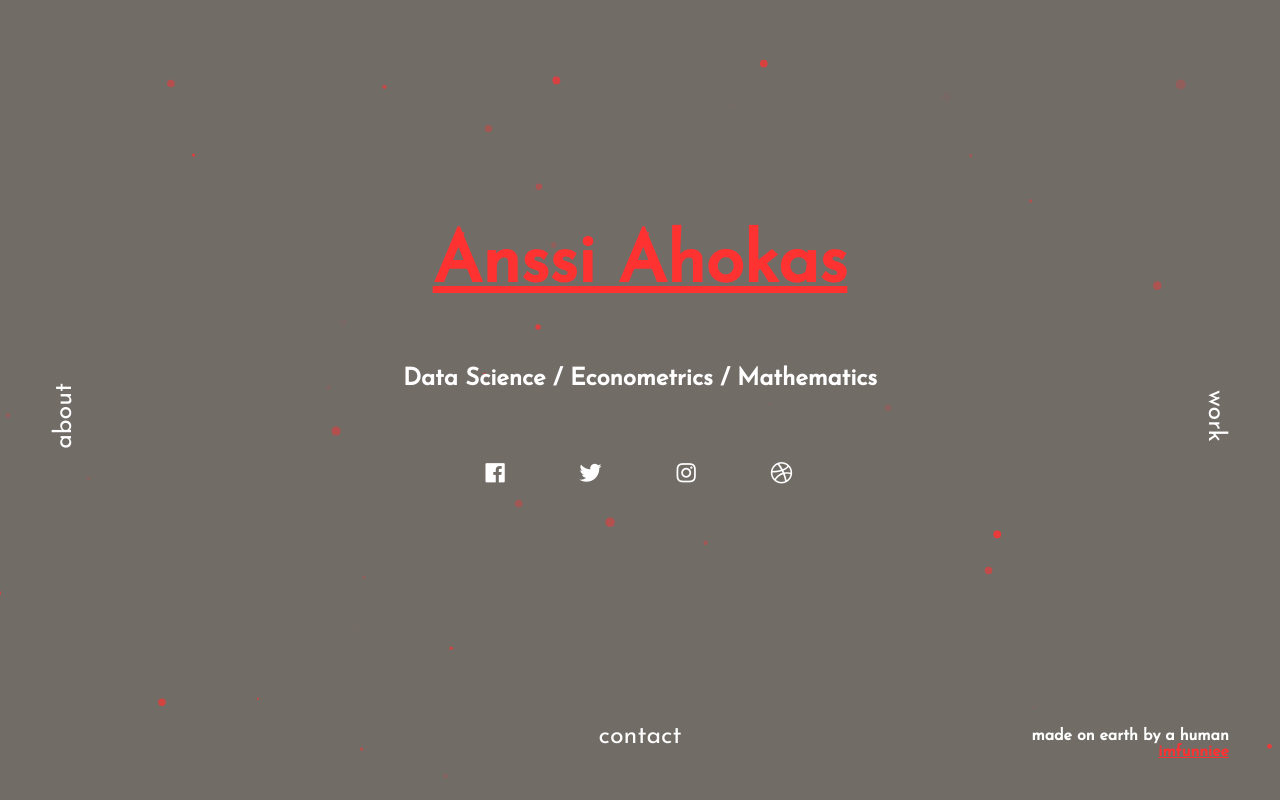
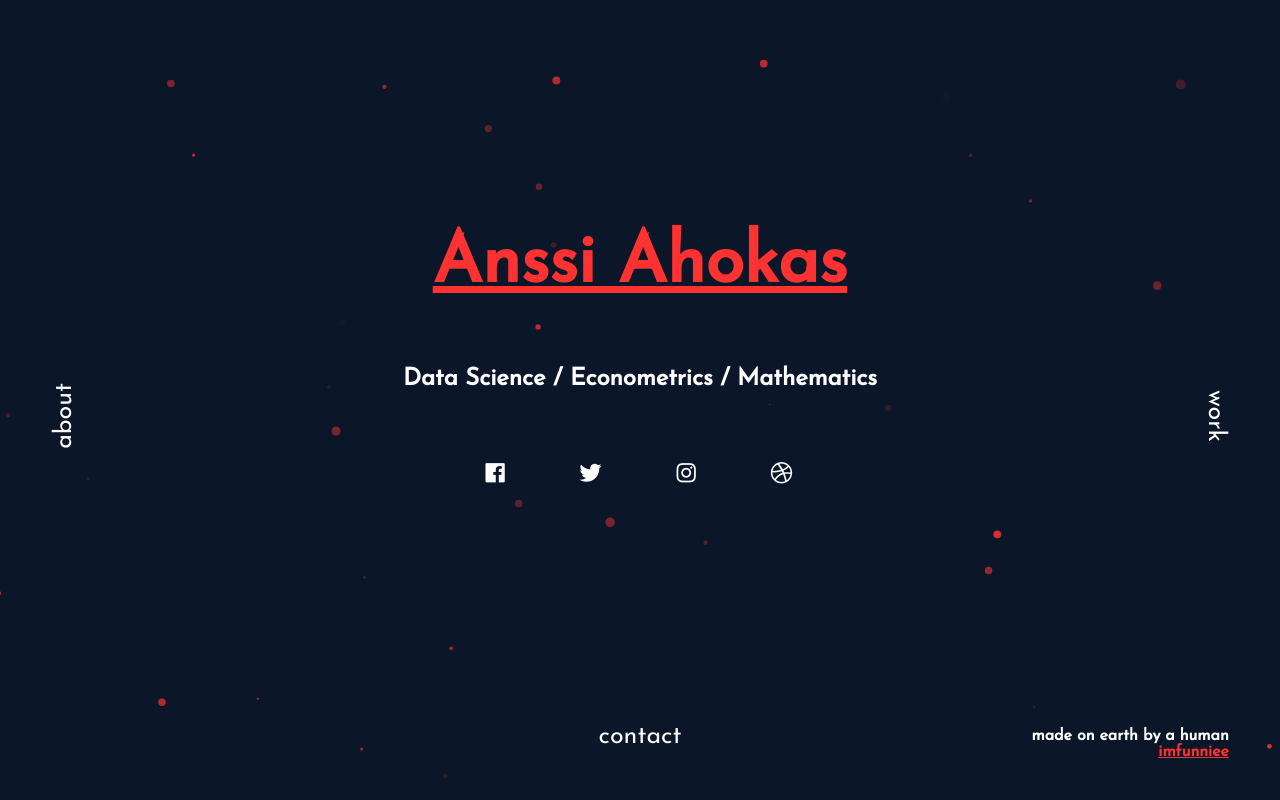
Before and after one commit to AnssiAhokas/portfolio, a plain HTML site: page index.html in a window 1280 px wide. Drawn offline with nearby package versions, Linux system fonts and the light colour scheme.

Commit message:
Update index.css

```diff
--- a/index.css
+++ b/index.css
@@ -3,7 +3,7 @@
 body {
     padding:0px;
     margin:0px;
-    background:linear-gradient(0deg,rgba(0,0,0,0.5),rgba(0,0,0,0.5)),url("creamy-white.jpg") center center;
+    background:linear-gradient(0deg,rgba(0,0,0,0.5),rgba(0,0,0,0.5)),url("navy-blue.jpg") center center;
     background-size:cover;
     width:100vw;
     height:100vh;
```
